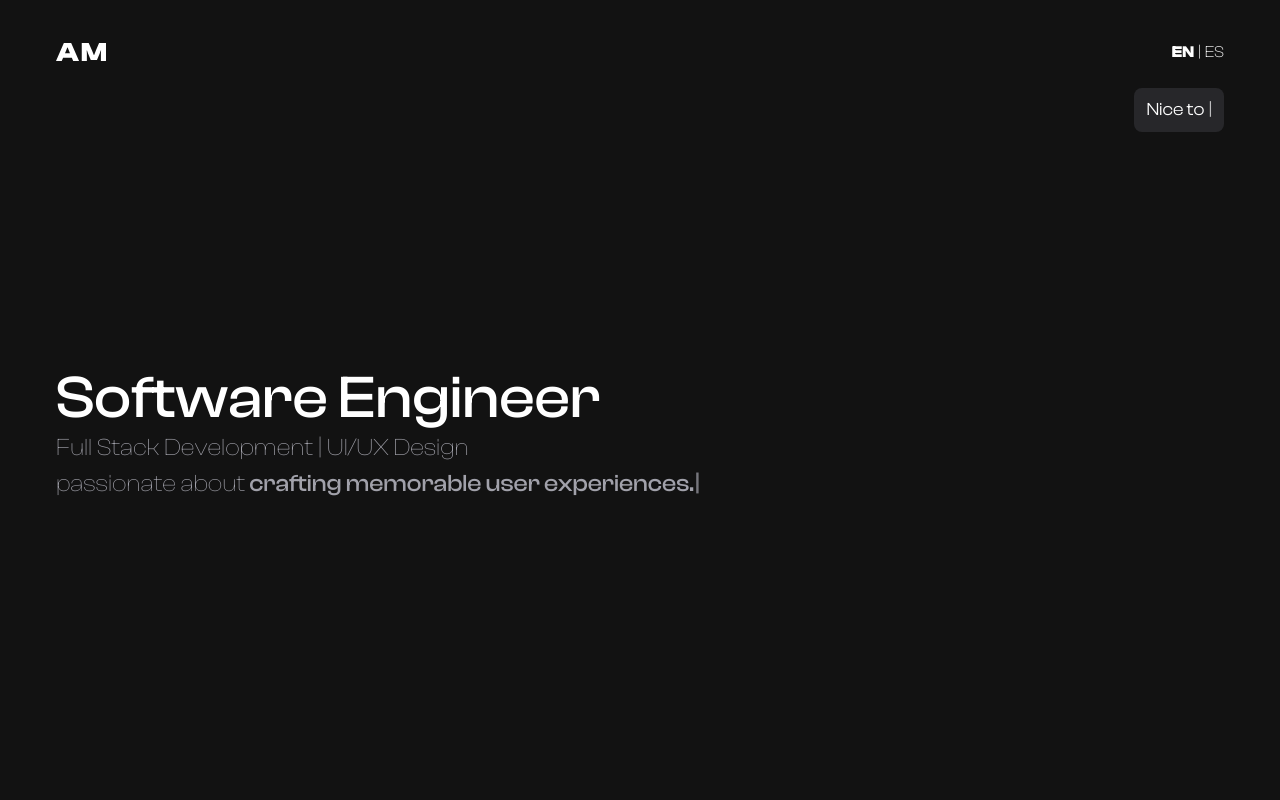
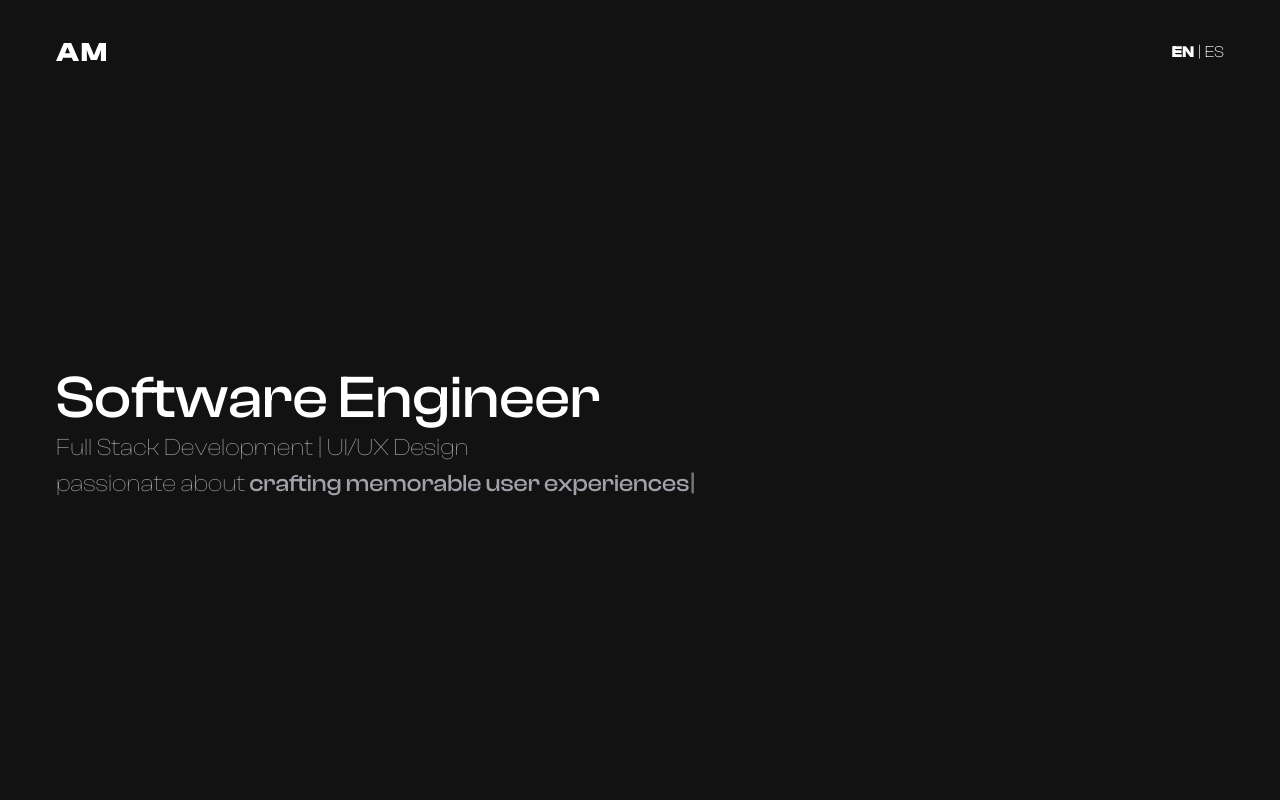
Before and after one commit to AlonsoMtzG/alonsomtz-portfolio, a Next.js app: page / in a window 1280 px wide. Shown: the top 800 px of the page. Built offline with nearby package versions, Linux system fonts and the light colour scheme.

Commit message:
removed floatingui

```diff
--- a/app/page.js
+++ b/app/page.js
@@ -1,18 +1,11 @@
-"use client";
-import { useState } from "react";
-
 import { Projects } from "@/components/Projects";
 import { About } from "@/components/About";
 import { Footer } from "@/components/Footer";
 import { Header } from "@/components/Header";
-import { FloatingUI } from "@/components/FloatingUI";
 
 export default function Home() {
-  const [currentSection, setCurrentSection] = useState(0);
-
   return (
     <main className="font-satoshi px-14 h-screen relative">
-      <FloatingUI currentSection={currentSection} />
       <Header />
       <About />
       <Projects />
```
